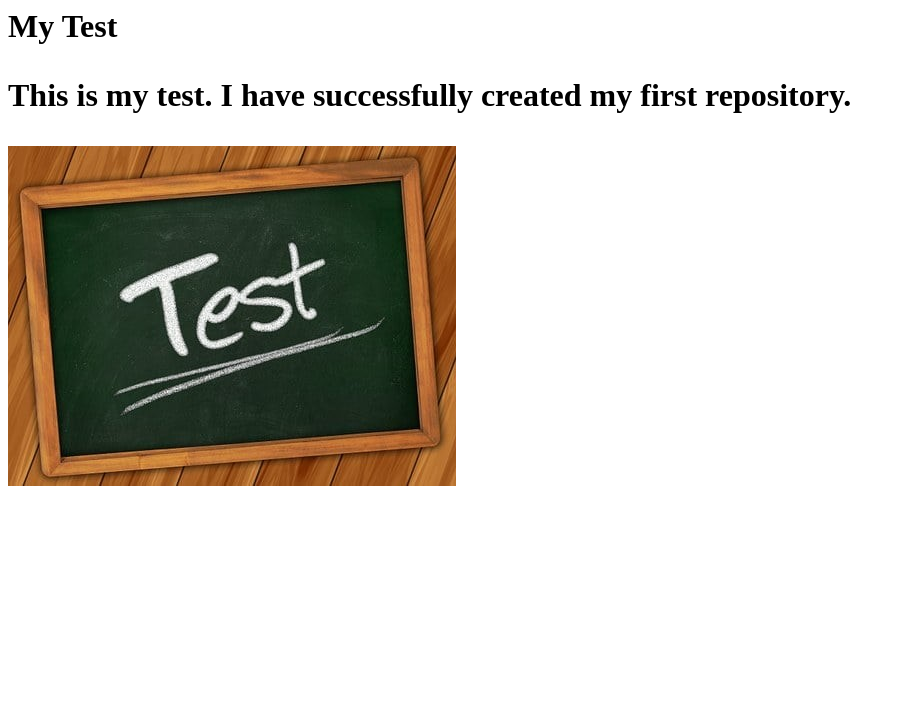
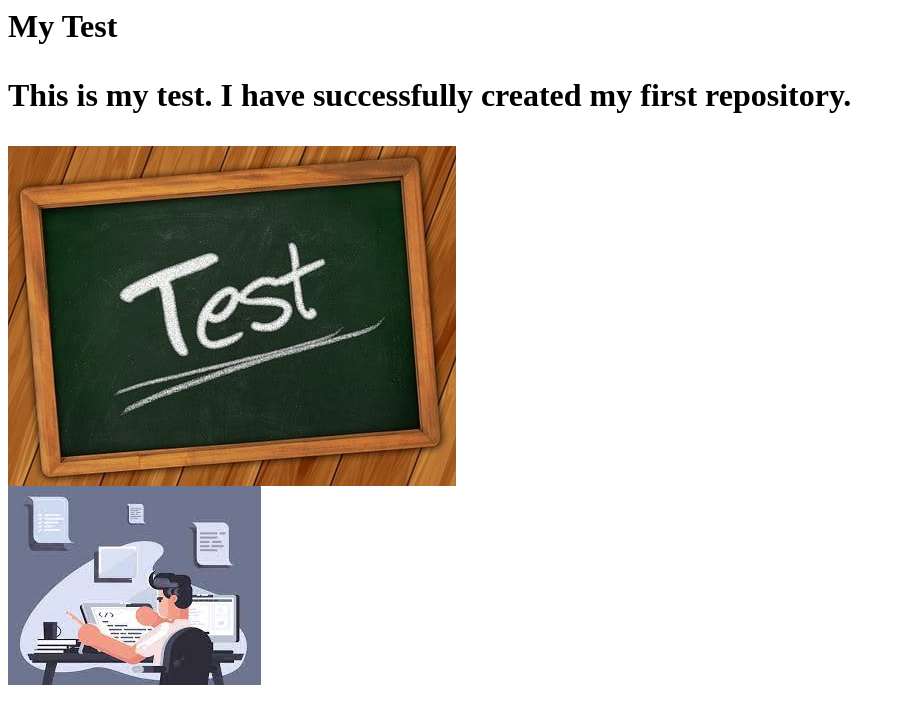
Before and after one commit to Jrivmal/Mytest, a plain HTML site: page index.html in a window 1280 px wide. Shown: the whole page, without its empty margins (0-905 px from the left). Drawn offline with Linux system fonts and the light colour scheme.

Commit message:
added picture3

```diff
--- a/index.html
+++ b/index.html
@@ -12,5 +12,11 @@
 <img src="images/Picture1.jpg">
 </div>
 
+
+
+<div class="photo">
+<img src="images/Picture3.jpg">
+</div>
+
 </body>
 </html>
```
Also changed, not shown: images/Picture3.jpg (added).
